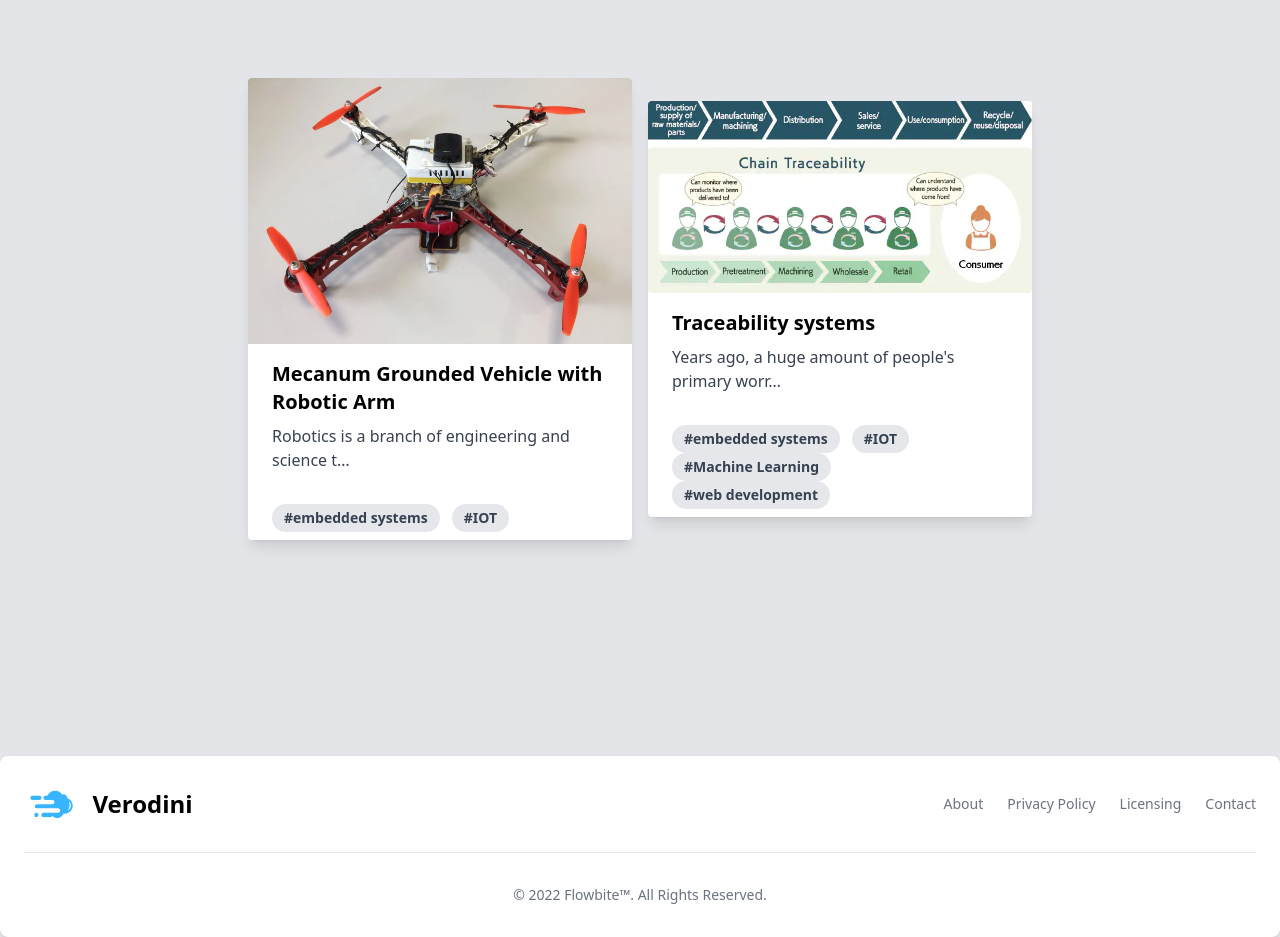
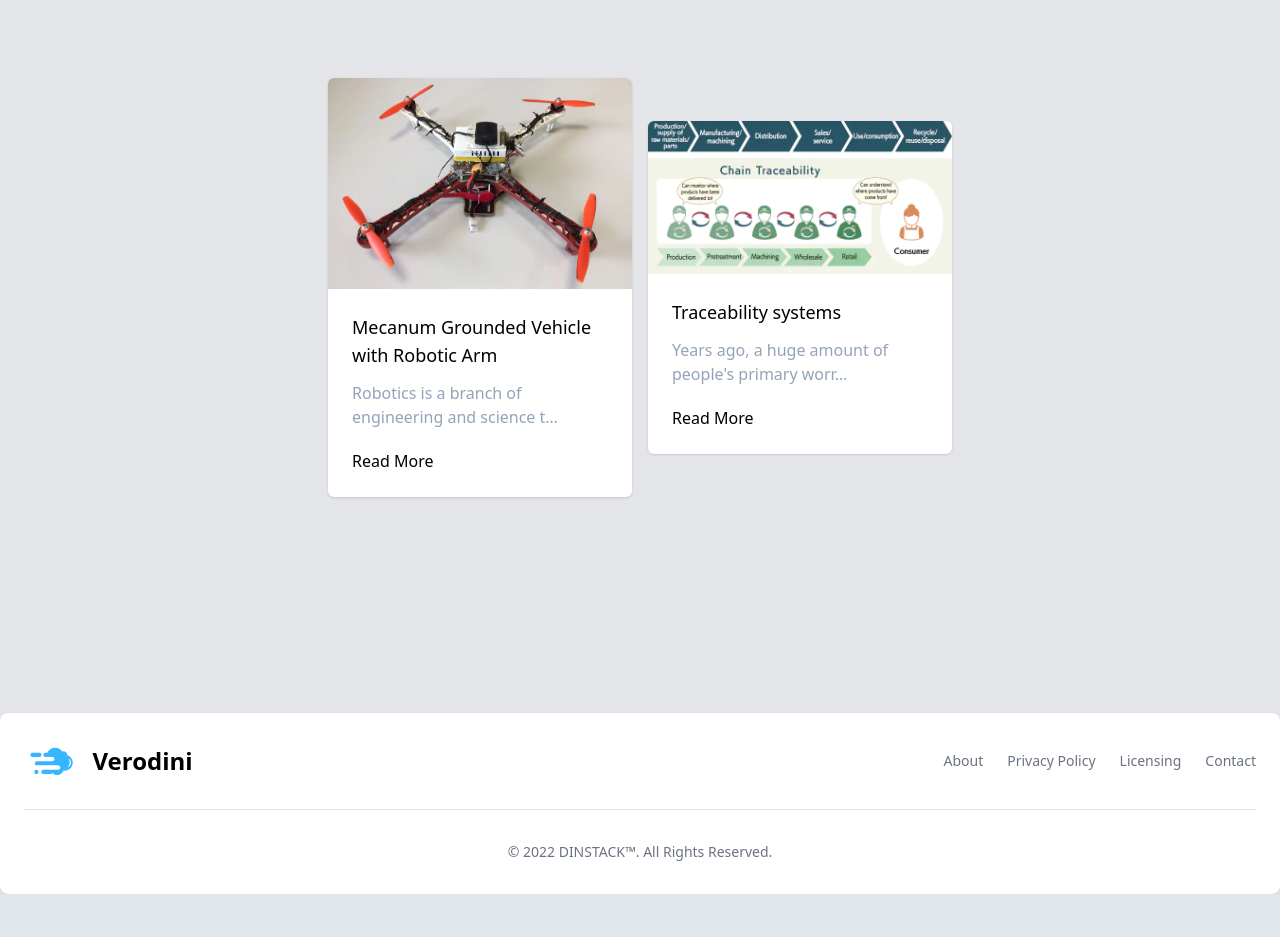
Before and after one commit to monkeyband114/ForRealblog, a Django app: page / in a window 1280 px wide. Shown: the part 640-1577 px from the top of the page. After the commit the page ends 1534 px from the top, so only its background shows below. Run offline with Django 4.2, Linux system fonts and the light colour scheme; data comes from the database, SQL or seed files in the repository; both versions use the stored data as it was after the commit.

Commit message:
modified:   base/Templates/base/home.html 	modified:   base/Templates/base/main.html 	modified:   db.sqlite3 	modified:   forreal/__pycache__/settings.cpython-310.pyc 	modified:   forreal/settings.py 	modified:   static/css/vid.css

```diff
--- a/base/Templates/base/home.html
+++ b/base/Templates/base/home.html
@@ -147,7 +147,7 @@
   class="flex flex-col md:flex-row justify-center items-center object-contain py-4 px-8 gap-4"
 >
   {% for post in posts %}
-  <a href="{% url 'postpage' post.id %}" class="cursor-pointer">
+  <!-- <a href="{% url 'postpage' post.id %}" class="cursor-pointer">
     <div class="max-w-sm rounded overflow-hidden shadow-lg bg-white">
       <img
         class="w-full"
@@ -167,7 +167,29 @@
         {% endfor %}
       </div>
     </div>
-  </a>
+  </a> -->
+  <div
+    class="blog relative rounded-md shadow bg-white dark:shadow-gray-800 overflow-hidden md:w-[25%]"
+  >
+    <img src="{{post.image.url}}" alt="" />
+
+    <div class="content p-6">
+      <a
+        href="blog-detail.html"
+        class="text-lg hover:text-violet-600 dark:text-white dark:hover:text-violet-600 transition duration-500 ease-in-out font-medium h5"
+        >{{post.title}}</a
+      >
+      <p class="text-slate-400 mt-3">{{post.article|truncatechars:50}}</p>
+
+      <div class="mt-5">
+        <a
+          href="{% url 'postpage' post.id %}"
+          class="hover:text-violet-600 dark:hover:text-violet-600 after:bg-violet-600 dark:text-white transition duration-500"
+          >Read More <i class="uil uil-arrow-right"></i
+        ></a>
+      </div>
+    </div>
+  </div>
   {% endfor %}
 </div>
 
--- a/base/Templates/base/main.html
+++ b/base/Templates/base/main.html
@@ -168,7 +168,7 @@
       <span
         class="block text-sm text-gray-500 sm:text-center dark:text-gray-400"
         >© 2022
-        <a href="https://flowbite.com/" class="hover:underline">Flowbite™</a>.
+        <a href="https://DINSTACK.com/" class="hover:underline">DINSTACK™</a>.
         All Rights Reserved.
       </span>
     </footer>
--- a/forreal/settings.py
+++ b/forreal/settings.py
@@ -120,7 +120,7 @@ USE_TZ = True
 
 STATIC_URL = 'static/'
 
-MEDIA_URL = "/assets/"
+MEDIA_URL = "assets/"
 
 STATIC_ROOT = BASE_DIR / "staticfiles"
 
--- a/static/css/vid.css
+++ b/static/css/vid.css
@@ -607,14 +601,20 @@ video {
   margin-bottom: 0.5rem;
 }
 
-.my-6 {
-  margin-top: 1.5rem;
-  margin-bottom: 1.5rem;
-}
-
-.mx-10 {
-  margin-left: 2.5rem;
-  margin-right: 2.5rem;
+.mt-4 {
+  margin-top: 1rem;
+}
+
+.mt-2 {
+  margin-top: 0.5rem;
+}
+
+.mb-2 {
+  margin-bottom: 0.5rem;
+}
+
+.mr-2 {
+  margin-right: 0.5rem;
 }
 
 .mb-16 {
@@ -653,12 +653,12 @@ video {
   margin-bottom: 1.25rem;
 }
 
-.mb-2 {
-  margin-bottom: 0.5rem;
-}
-
-.mr-2 {
-  margin-right: 0.5rem;
+.mt-3 {
+  margin-top: 0.75rem;
+}
+
+.mt-5 {
+  margin-top: 1.25rem;
 }
 
 .mb-6 {
@@ -741,34 +733,34 @@ video {
   height: 50px;
 }
 
+.h-\[35px\] {
+  height: 35px;
+}
+
+.h-\[200px\] {
+  height: 200px;
+}
+
+.h-6 {
+  height: 1.5rem;
+}
+
+.h-\[440px\] {
+  height: 440px;
+}
+
 .h-\[20px\] {
   height: 20px;
 }
 
-.h-\[440px\] {
-  height: 440px;
-}
-
-.h-\[200px\] {
-  height: 200px;
-}
-
-.h-6 {
-  height: 1.5rem;
-}
-
-.h-\[35px\] {
-  height: 35px;
+.w-full {
+  width: 100%;
 }
 
 .w-5 {
   width: 1.25rem;
 }
 
-.w-full {
-  width: 100%;
-}
-
 .w-4 {
   width: 1rem;
 }
@@ -789,26 +781,30 @@ video {
   width: 40px;
 }
 
+.w-\[35px\] {
+  width: 35px;
+}
+
+.w-6 {
+  width: 1.5rem;
+}
+
 .w-\[20px\] {
   width: 20px;
 }
 
-.w-6 {
-  width: 1.5rem;
-}
-
-.w-\[35px\] {
-  width: 35px;
+.w-\[25\%\] {
+  width: 25%;
+}
+
+.max-w-sm {
+  max-width: 24rem;
 }
 
 .max-w-screen-xl {
   max-width: 1440px;
 }
 
-.max-w-sm {
-  max-width: 24rem;
-}
-
 .cursor-pointer {
   cursor: pointer;
 }
@@ -889,6 +881,10 @@ video {
   white-space: nowrap;
 }
 
+.rounded {
+  border-radius: 0.25rem;
+}
+
 .rounded-full {
   border-radius: 9999px;
 }
@@ -897,8 +893,8 @@ video {
   border-radius: 0.5rem;
 }
 
-.rounded {
-  border-radius: 0.25rem;
+.rounded-md {
+  border-radius: 0.375rem;
 }
 
 .rounded-\[10px\] {
@@ -931,30 +927,30 @@ video {
   border-color: rgb(203 213 225 / var(--tw-border-opacity));
 }
 
-.border-mainBlue {
-  border-color: hsla(176, 100%, 36%, 1);
-}
-
 .border-gray-200 {
   --tw-border-opacity: 1;
   border-color: rgb(229 231 235 / var(--tw-border-opacity));
 }
 
+.border-mainBlue {
+  border-color: hsla(176, 100%, 36%, 1);
+}
+
 .bg-white {
   --tw-bg-opacity: 1;
   background-color: rgb(255 255 255 / var(--tw-bg-opacity));
 }
 
+.bg-gray-200 {
+  --tw-bg-opacity: 1;
+  background-color: rgb(229 231 235 / var(--tw-bg-opacity));
+}
+
 .bg-gray-100 {
   --tw-bg-opacity: 1;
   background-color: rgb(243 244 246 / var(--tw-bg-opacity));
 }
 
-.bg-gray-200 {
-  --tw-bg-opacity: 1;
-  background-color: rgb(229 231 235 / var(--tw-bg-opacity));
-}
-
 .bg-gray-50 {
   --tw-bg-opacity: 1;
   background-color: rgb(249 250 251 / var(--tw-bg-opacity));
@@ -1016,6 +1012,10 @@ video {
      object-fit: contain;
 }
 
+.p-6 {
+  padding: 1.5rem;
+}
+
 .p-2\.5 {
   padding: 0.625rem;
 }
@@ -1026,6 +1026,36 @@ video {
 
 .p-4 {
   padding: 1rem;
+}
+
+.py-6 {
+  padding-top: 1.5rem;
+  padding-bottom: 1.5rem;
+}
+
+.py-4 {
+  padding-top: 1rem;
+  padding-bottom: 1rem;
+}
+
+.px-8 {
+  padding-left: 2rem;
+  padding-right: 2rem;
+}
+
+.px-6 {
+  padding-left: 1.5rem;
+  padding-right: 1.5rem;
+}
+
+.px-3 {
+  padding-left: 0.75rem;
+  padding-right: 0.75rem;
+}
+
+.py-1 {
+  padding-top: 0.25rem;
+  padding-bottom: 0.25rem;
 }
 
 .py-8 {
@@ -1038,11 +1068,6 @@ video {
   padding-right: 1rem;
 }
 
-.py-1 {
-  padding-top: 0.25rem;
-  padding-bottom: 0.25rem;
-}
-
 .px-1 {
   padding-left: 0.25rem;
   padding-right: 0.25rem;
@@ -1058,26 +1083,6 @@ video {
   padding-right: 1.25rem;
 }
 
-.py-4 {
-  padding-top: 1rem;
-  padding-bottom: 1rem;
-}
-
-.px-8 {
-  padding-left: 2rem;
-  padding-right: 2rem;
-}
-
-.px-6 {
-  padding-left: 1.5rem;
-  padding-right: 1.5rem;
-}
-
-.px-3 {
-  padding-left: 0.75rem;
-  padding-right: 0.75rem;
-}
-
 .py-2\.5 {
   padding-top: 0.625rem;
   padding-bottom: 0.625rem;
@@ -1093,28 +1098,18 @@ video {
   padding-right: 0.5rem;
 }
 
-.px-16 {
-  padding-left: 4rem;
-  padding-right: 4rem;
-}
-
-.py-6 {
-  padding-top: 1.5rem;
-  padding-bottom: 1.5rem;
+.pt-4 {
+  padding-top: 1rem;
+}
+
+.pb-2 {
+  padding-bottom: 0.5rem;
 }
 
 .pr-4 {
   padding-right: 1rem;
 }
 
-.pt-4 {
-  padding-top: 1rem;
-}
-
-.pb-2 {
-  padding-bottom: 0.5rem;
-}
-
 .pt-2 {
   padding-top: 0.5rem;
 }
@@ -1140,6 +1139,21 @@ video {
   line-height: 1.25rem;
 }
 
+.text-3xl {
+  font-size: 1.875rem;
+  line-height: 2.25rem;
+}
+
+.text-xl {
+  font-size: 1.25rem;
+  line-height: 1.75rem;
+}
+
+.text-base {
+  font-size: 1rem;
+  line-height: 1.5rem;
+}
+
 .text-4xl {
   font-size: 2.25rem;
   line-height: 2.5rem;
@@ -1150,23 +1164,8 @@ video {
   line-height: 1.75rem;
 }
 
-.text-base {
-  font-size: 1rem;
-  line-height: 1.5rem;
-}
-
-.text-xl {
-  font-size: 1.25rem;
-  line-height: 1.75rem;
-}
-
 .text-\[20px\] {
   font-size: 20px;
-}
-
-.text-3xl {
-  font-size: 1.875rem;
-  line-height: 2.25rem;
 }
 
 .text-2xl {
@@ -1174,8 +1173,12 @@ video {
   line-height: 2rem;
 }
 
-.text-\[35px\] {
-  font-size: 35px;
+.font-bold {
+  font-weight: 700;
+}
+
+.font-semibold {
+  font-weight: 600;
 }
 
 .font-medium {
@@ -1190,36 +1193,32 @@ video {
   font-weight: 400;
 }
 
-.font-semibold {
-  font-weight: 600;
-}
-
-.font-bold {
-  font-weight: 700;
-}
-
 .uppercase {
   text-transform: uppercase;
 }
 
+.leading-tight {
+  line-height: 1.25;
+}
+
+.leading-relaxed {
+  line-height: 1.625;
+}
+
 .leading-none {
   line-height: 1;
 }
 
-.leading-tight {
-  line-height: 1.25;
-}
-
-.leading-relaxed {
-  line-height: 1.625;
+.tracking-widest {
+  letter-spacing: 0.1em;
 }
 
 .tracking-tight {
   letter-spacing: -0.025em;
 }
 
-.tracking-widest {
-  letter-spacing: 0.1em;
+.text-mainBlue {
+  color: hsla(176, 100%, 36%, 1);
 }
 
 .text-gray-700 {
@@ -1244,6 +1239,11 @@ video {
 .text-gray-500 {
   --tw-text-opacity: 1;
   color: rgb(107 114 128 / var(--tw-text-opacity));
+}
+
+.text-slate-400 {
+  --tw-text-opacity: 1;
+  color: rgb(148 163 184 / var(--tw-text-opacity));
 }
 
 .text-gray-900 {
@@ -1282,6 +1282,33 @@ video {
   box-shadow: var(--tw-ring-offset-shadow, 0 0 #0000), var(--tw-ring-shadow, 0 0 #0000), var(--tw-shadow);
 }
 
+.shadow-slate-200 {
+  --tw-shadow-color: #e2e8f0;
+  --tw-shadow: var(--tw-shadow-colored);
+}
+
+.transition {
+  transition-property: color, background-color, border-color, fill, stroke, opacity, box-shadow, transform, filter, -webkit-text-decoration-color, -webkit-backdrop-filter;
+  transition-property: color, background-color, border-color, text-decoration-color, fill, stroke, opacity, box-shadow, transform, filter, backdrop-filter;
+  transition-property: color, background-color, border-color, text-decoration-color, fill, stroke, opacity, box-shadow, transform, filter, backdrop-filter, -webkit-text-decoration-color, -webkit-backdrop-filter;
+  transition-timing-function: cubic-bezier(0.4, 0, 0.2, 1);
+  transition-duration: 150ms;
+}
+
+.duration-500 {
+  transition-duration: 500ms;
+}
+
+.ease-in-out {
+  transition-timing-function: cubic-bezier(0.4, 0, 0.2, 1);
+}
+
+.after\:bg-violet-600::after {
+  content: var(--tw-content);
+  --tw-bg-opacity: 1;
+  background-color: rgb(124 58 237 / var(--tw-bg-opacity));
+}
+
 .hover\:bg-gray-200:hover {
   --tw-bg-opacity: 1;
   background-color: rgb(229 231 235 / var(--tw-bg-opacity));
@@ -1531,6 +1573,10 @@ video {
     display: none;
   }
 
+  .md\:w-\[25\%\] {
+    width: 25%;
+  }
+
   .md\:max-w-screen-md {
     max-width: 768px;
   }
```
Also changed, not shown: other parts of static/css/vid.css (+75 -83 lines), db.sqlite3.
